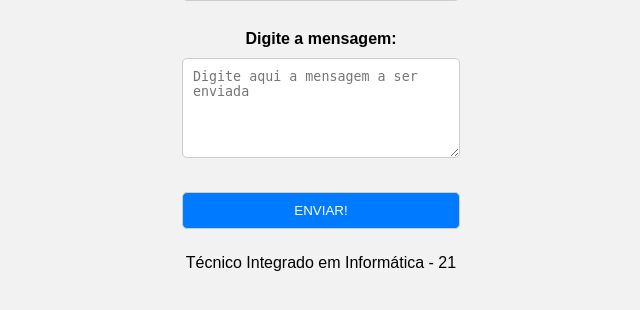
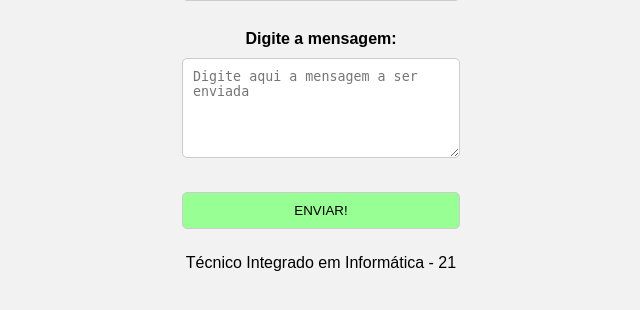
Before and after one commit to YuriLou/chat2023, a PHP site: page / in a window 1280 px wide. Shown: the part 328-638 px from the top of the page, without its empty margins (319-959 px from the left). Run offline with PHP 8.4, Linux system fonts and the light colour scheme.

Commit message:
musança de cores sutil

```diff
--- a/stylochat.css
+++ b/stylochat.css
@@ -39,14 +39,15 @@ textarea {
 
 /* Estilo do botão */
 button {
-  background-color: #007bff;
-  color: white;
+  background-color: #97ff93;
+  color: rgb(0, 0, 0);
   cursor: pointer;
   transition: background-color 0.3s;
 }
 
 button:hover {
-  background-color: #0056b3;
+  background-color: #3da339;
+  color: #fff;
 }
 
 /* Estilo das labels */
```
